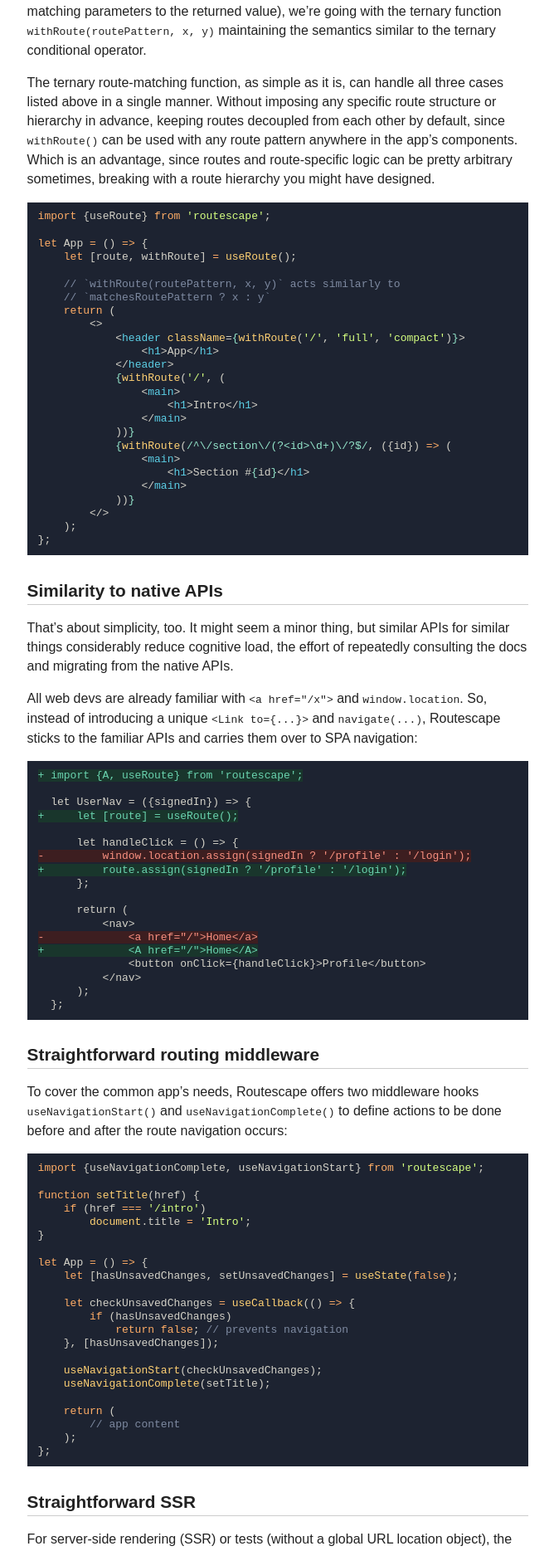
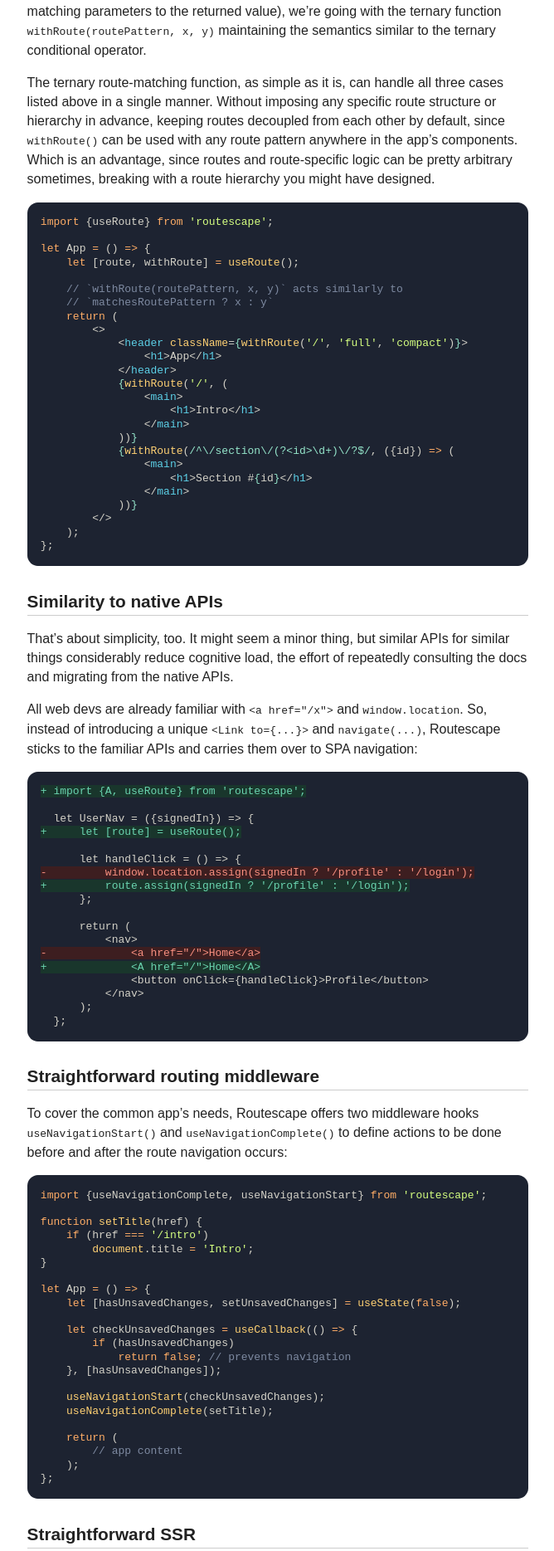
Before and after one commit to axtk/axtk.github.io, a Jekyll site: the page built from routescape.md, in a window 1280 px wide. Shown: the part 577-2446 px from the top of the page at 83% size, without its empty margins (305-973 px from the left). Built offline with Jekyll 4.4.1, drawn with Linux system fonts in a browser that asks for light colours; our own code applies the rules of GitHub Pages for plain Markdown files.

Commit message:
add code block styles

```diff
--- a/css/plain.css
+++ b/css/plain.css
@@ -4,6 +4,7 @@ html {
     --layout-padding-y: .9rem;
     --abstract-padding: var(--layout-padding-x);
     --block-margin-y: 1em;
+    --block-border-radius: 1em;
     font: normal 100%/1.45 sans-serif;
     color: #222;
     background: white;
@@ -29,15 +30,6 @@ ul ul,
 li {
     margin-top: .25em;
     margin-bottom: .25em;
-}
-pre {
-    max-width: 100%;
-    border-radius: .5em;
-    padding: .75em 1em;
-    overflow: auto;
-}
-pre > code[class^="language"] {
-    margin: -.75em -1em;
 }
 hr {
     width: 100%;
@@ -163,3 +155,15 @@ blockquote {
     margin: var(--block-margin-y) 0;
     box-sizing: border-box;
 }
+.highlight {
+    border-radius: var(--block-border-radius);
+}
+pre,
+pre.highlight {
+    border-radius: var(--block-border-radius);
+    overflow: auto;
+}
+pre > code {
+    display: block;
+    padding: 1.25em;
+}
```
